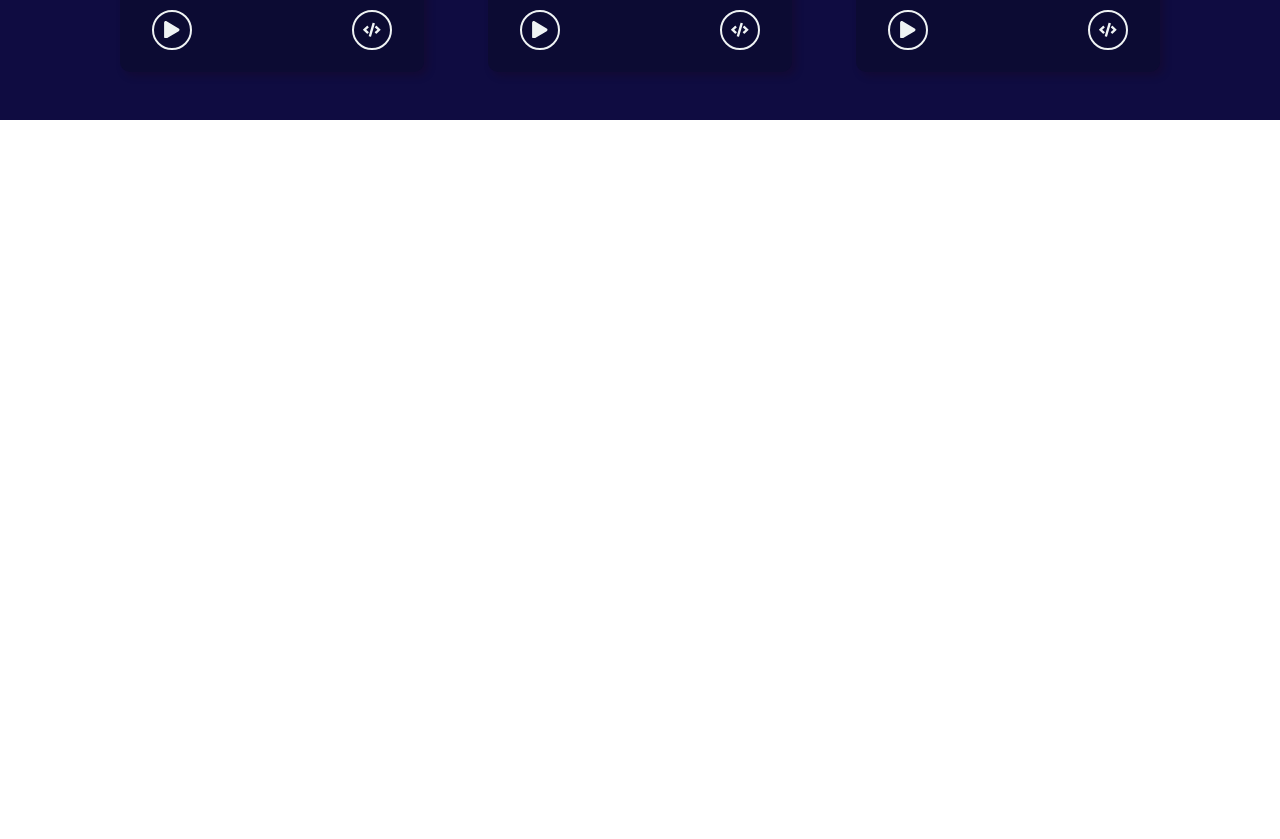
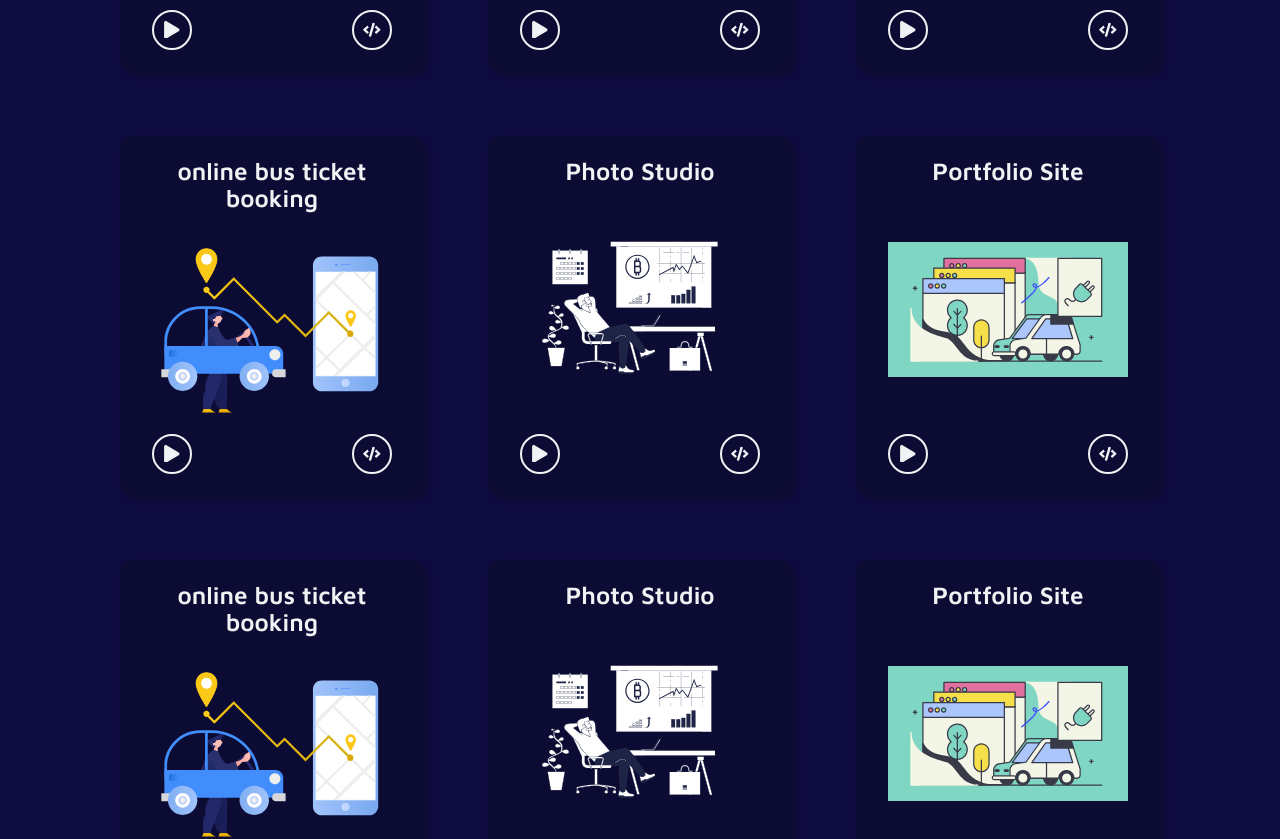
Before and after one commit to mijaleta/portfolio-website-mjcai, a React (Create React App) app: page /projects in a window 1280 px wide. Shown: the part 740-1579 px from the top of the page. Before the commit the page ends 860 px from the top, so only its background shows below. Built offline with nearby package versions, Linux system fonts and the light colour scheme; a web font is replaced by a local one.

Commit message:
Update projectsData.js

```diff
--- a/src/data/projectsData.js
+++ b/src/data/projectsData.js
@@ -29,4 +29,56 @@ export const projectsData = [
         demo: '#',
         image: eight
     }
+    ,    {
+        id: 4,
+        projectName: 'online bus ticket booking',
+        projectDesc: 'Booking the ticket for bus .',
+        tags: [ 'SAAS', 'React Bootstrap'],
+        code: '',
+        demo: 'https://miretu-jaleta.netlify.app/',
+        image: six
+    },
+    {
+        id: 5,
+        projectName: 'Photo Studio',
+        projectDesc: 'This the project i have done when i am apparent at debo engineering corporate, It also more about photo studio',
+        tags: ['Bootstrap', 'Express', 'JavaScript'],
+        code: '#',
+        demo: 'https://duna-photo-studio.netlify.app/',
+        image: seven
+    },
+    {
+        id: 6,
+        projectName: 'Portfolio Site',
+        projectDesc: 'This project is the project i have done when i was intern at debo engineering corporate.',
+        code: '#',
+        demo: '#',
+        image: eight
+    }
+    ,    {
+        id: 7,
+        projectName: 'online bus ticket booking',
+        projectDesc: 'Booking the ticket for bus .',
+        tags: [ 'SAAS', 'React Bootstrap'],
+        code: '',
+        demo: 'https://miretu-jaleta.netlify.app/',
+        image: six
+    },
+    {
+        id: 8,
+        projectName: 'Photo Studio',
+        projectDesc: 'This the project i have done when i am apparent at debo engineering corporate, It also more about photo studio',
+        tags: ['Bootstrap', 'Express', 'JavaScript'],
+        code: '#',
+        demo: 'https://duna-photo-studio.netlify.app/',
+        image: seven
+    },
+    {
+        id: 9,
+        projectName: 'Portfolio Site',
+        projectDesc: 'This project is the project i have done when i was intern at debo engineering corporate.',
+        code: '#',
+        demo: '#',
+        image: eight
+    }
 ]
```
